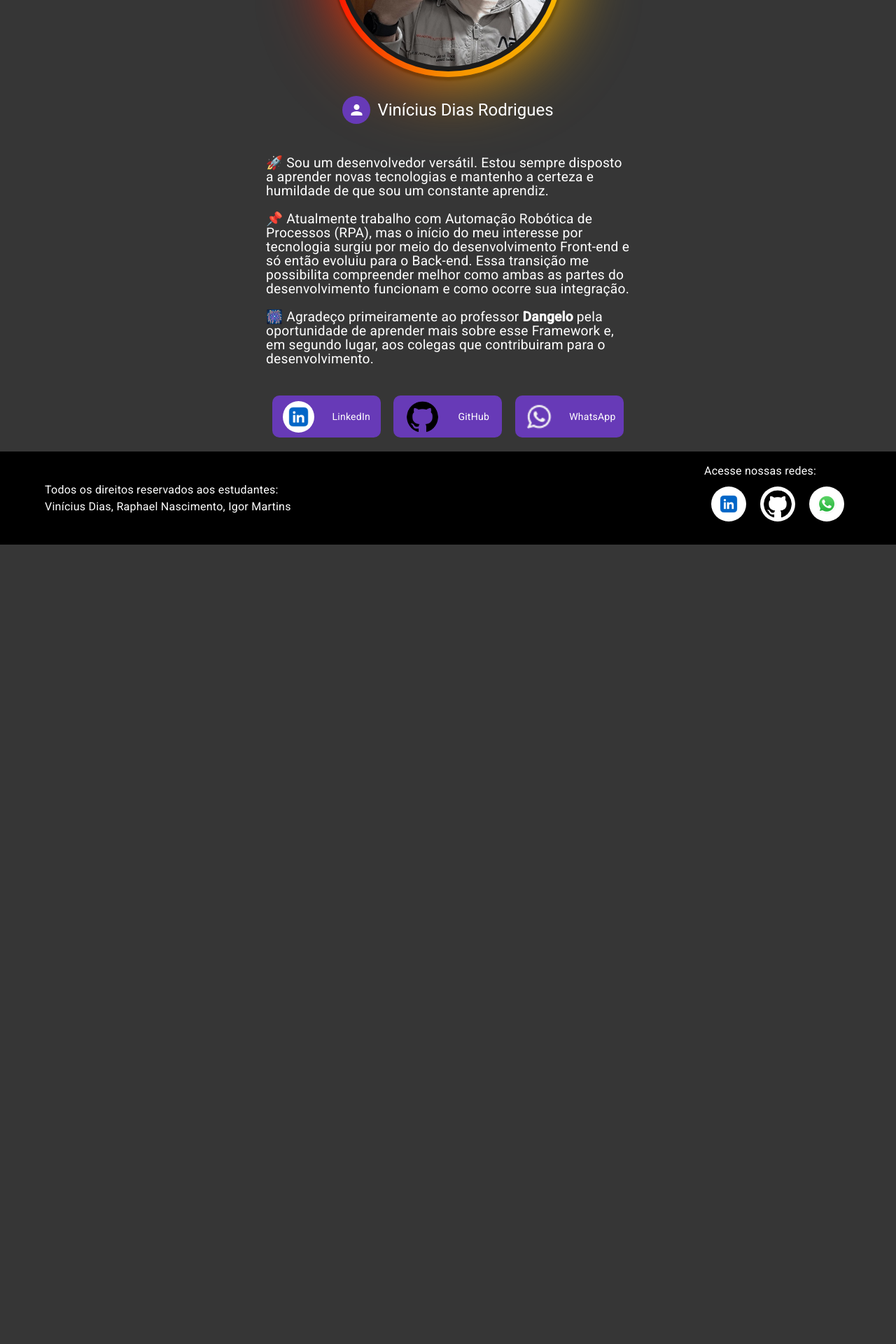
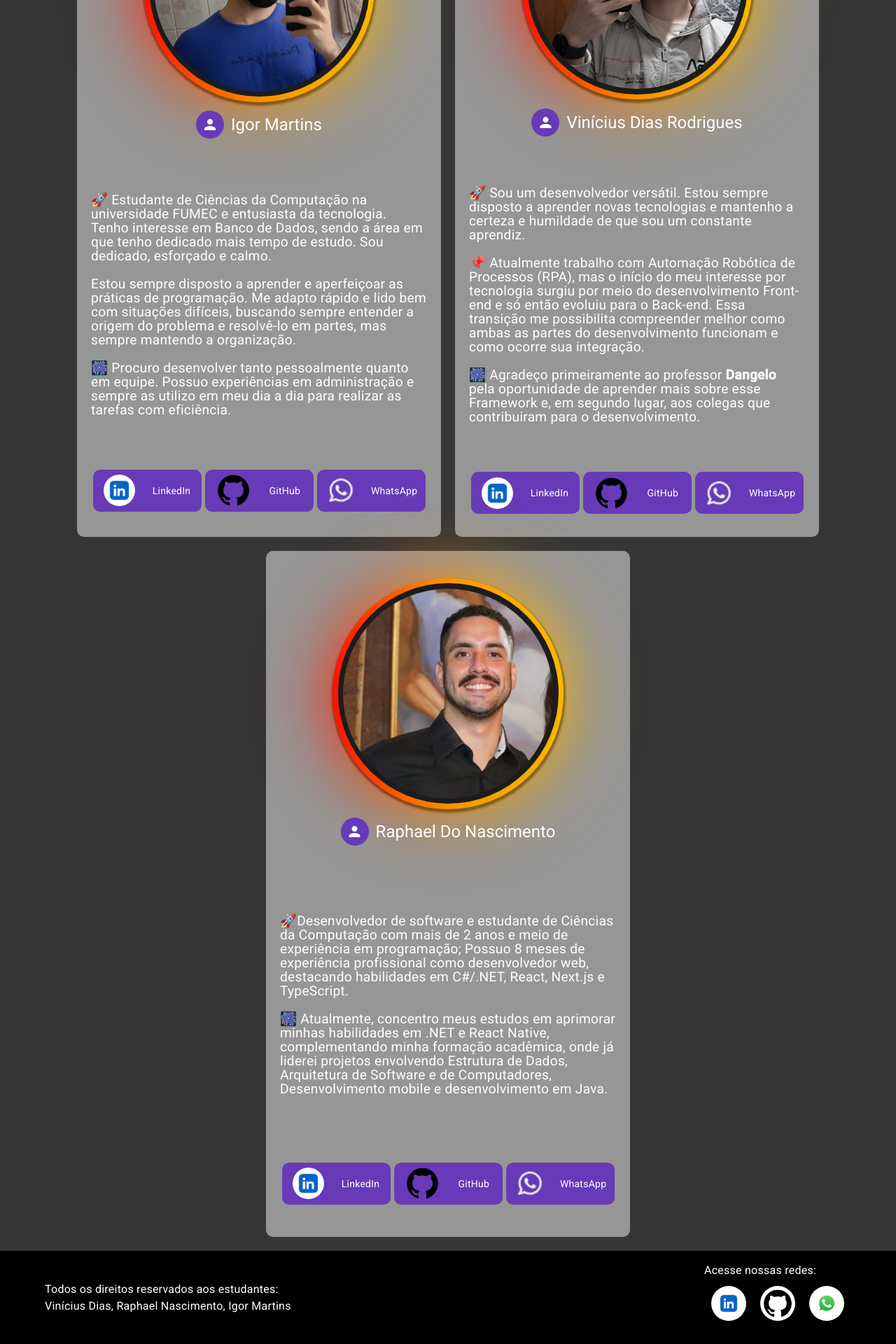
Before and after one commit to Viniddev/Projeto_Fly_With, an Angular app: page /contact in a window 1280 px wide. Shown: the part 297-2217 px from the top of the page at 70% size. Before the commit the page ends 1075 px from the top, so only its background shows below. Built offline with nearby package versions, Linux system fonts and the light colour scheme.

Commit message:
adicionando novos cards ao contact us

```diff
--- a/src/app/Pages/contact-us/contact-us.component.html
+++ b/src/app/Pages/contact-us/contact-us.component.html
@@ -1,5 +1,77 @@
 <section class="conteiner">
   <div class="profile-card">
+    <div class="developer-descriptions">
+      <div class="profile">
+        <div class="conteiner-photo">
+          <img
+            src="../../../assets/imagens/rogi.jpg"
+            alt="desenvolvedor"
+            class="profile-photo"
+          />
+        </div>
+        <h1>
+          <mat-icon
+            class="profile-icon"
+            title="user profile"
+            routerLink="/perfil"
+            >person</mat-icon
+          >
+          Igor Martins
+        </h1>
+      </div>
+      <div class="resume">
+        <p class="description">
+          🚀 Estudante de Ciências da Computação na universidade FUMEC e
+          entusiasta da tecnologia. Tenho interesse em Banco de Dados, sendo a
+          área em que tenho dedicado mais tempo de estudo. Sou dedicado,
+          esforçado e calmo.
+          <br /><br />
+          Estou sempre disposto a aprender e aperfeiçoar as práticas de
+          programação. Me adapto rápido e lido bem com situações difíceis,
+          buscando sempre entender a origem do problema e resolvê-lo em partes,
+          mas sempre mantendo a organização.
+          <br /><br />
+          🎆 Procuro desenvolver tanto pessoalmente quanto em equipe. Possuo
+          experiências em administração e sempre as utilizo em meu dia a dia
+          para realizar as tarefas com eficiência.
+        </p>
+      </div>
+
+      <div class="contacts">
+        <a
+          class="link"
+          href="https://www.linkedin.com/in/igorfm/"
+          target="_blank"
+          ><img
+            src="../../../assets/imagens/linkedin.jpg"
+            alt="linkedin"
+            class="img-icone"
+          />
+          LinkedIn
+        </a>
+        <a class="link" href="https://github.com/Viniddev" target="_blank"
+          ><img
+            src="../../../assets/imagens/github.png"
+            alt="Github"
+            class="img-icone"
+          />
+          GitHub
+        </a>
+        <a class="link" href="https://wa.me/31995542943" target="_blank"
+          ><img
+            src="../../../assets/Icons/whatsapp.png"
+            alt="whatsapp"
+            class="img-icone"
+          />
+          WhatsApp
+        </a>
+      </div>
+    </div>
+  </div>
+
+  <div class="profile-card">
+    <div class="developer-descriptions">
+      <div class="profile">
         <div class="conteiner-photo">
           <img
             src="../../../assets/imagens/Vinícius.jpeg"
@@ -7,30 +79,33 @@
             class="profile-photo"
           />
         </div>
-
-    <div class="developer-descriptions">
         <h1>
-        <mat-icon class="profile-icon" title="user profile" routerLink="/perfil"
+          <mat-icon
+            class="profile-icon"
+            title="user profile"
+            routerLink="/perfil"
             >person</mat-icon
           >
           Vinícius Dias Rodrigues
         </h1>
-
+      </div>
+      <div class="resume">
         <p class="description">
-        🚀 Sou um desenvolvedor versátil. Estou sempre disposto a aprender novas
-        tecnologias e mantenho a certeza e humildade de que sou um constante
-        aprendiz.
+          🚀 Sou um desenvolvedor versátil. Estou sempre disposto a aprender
+          novas tecnologias e mantenho a certeza e humildade de que sou um
+          constante aprendiz.
           <br /><br />
-        📌 Atualmente trabalho com Automação Robótica de Processos (RPA), mas o
-        início do meu interesse por tecnologia surgiu por meio do
+          📌 Atualmente trabalho com Automação Robótica de Processos (RPA), mas
+          o início do meu interesse por tecnologia surgiu por meio do
           desenvolvimento Front-end e só então evoluiu para o Back-end. Essa
           transição me possibilita compreender melhor como ambas as partes do
           desenvolvimento funcionam e como ocorre sua integração.
           <br /><br />
           🎆 Agradeço primeiramente ao professor <strong>Dangelo</strong> pela
-        oportunidade de aprender mais sobre esse Framework e, em segundo lugar,
-        aos colegas que contribuiram para o desenvolvimento.
+          oportunidade de aprender mais sobre esse Framework e, em segundo
+          lugar, aos colegas que contribuiram para o desenvolvimento.
         </p>
+      </div>
 
       <div class="contacts">
         <a
@@ -63,4 +138,71 @@
       </div>
     </div>
   </div>
+
+  <div class="profile-card">
+    <div class="developer-descriptions">
+      <div class="profile">
+        <div class="conteiner-photo">
+          <img
+            src="../../../assets/imagens/rapha.jpg"
+            alt="desenvolvedor"
+            class="profile-photo"
+          />
+        </div>
+        <h1>
+          <mat-icon
+            class="profile-icon"
+            title="user profile"
+            routerLink="/perfil"
+            >person</mat-icon
+          >
+          Raphael Do Nascimento
+        </h1>
+      </div>
+      <div class="resume">
+        <p class="description">
+          🚀Desenvolvedor de software e estudante de Ciências da Computação com
+          mais de 2 anos e meio de experiência em programação; Possuo 8 meses de
+          experiência profissional como desenvolvedor web, destacando
+          habilidades em C#/.NET, React, Next.js e TypeScript.
+          <br /><br />
+          🎆 Atualmente, concentro meus estudos em aprimorar minhas habilidades
+          em .NET e React Native, complementando minha formação acadêmica, onde
+          já liderei projetos envolvendo Estrutura de Dados, Arquitetura de
+          Software e de Computadores, Desenvolvimento mobile e desenvolvimento
+          em Java.
+        </p>
+      </div>
+
+      <div class="contacts">
+        <a
+          class="link"
+          href="https://www.linkedin.com/in/raphaelncp/"
+          target="_blank"
+          ><img
+            src="../../../assets/imagens/linkedin.jpg"
+            alt="linkedin"
+            class="img-icone"
+          />
+          LinkedIn
+        </a>
+        <a class="link" href="https://github.com/Viniddev" target="_blank"
+          ><img
+            src="../../../assets/imagens/github.png"
+            alt="Github"
+            class="img-icone"
+          />
+          GitHub
+        </a>
+        <a class="link" href="https://wa.me/31995542943" target="_blank"
+          ><img
+            src="../../../assets/Icons/whatsapp.png"
+            alt="whatsapp"
+            class="img-icone"
+          />
+          WhatsApp
+        </a>
+      </div>
+    </div>
+  </div>
 </section>
--- a/src/app/Pages/contact-us/contact-us.component.scss
+++ b/src/app/Pages/contact-us/contact-us.component.scss
@@ -2,16 +2,26 @@
   display: flex;
   align-items: center;
   justify-content: center;
-  flex-direction: column;
+  flex-direction: row;
+  gap: 20px;
   padding: 20px;
+  flex-wrap: wrap;
 
   .profile-card {
     display: flex;
     align-items: center;
-    justify-content: center;
+    justify-content: space-between;
     flex-direction: column;
+
     width: 520px;
     gap: 15px;
+    background-color: #969696;
+
+    z-index: 0;
+    box-sizing: border-box;
+    padding: 20px;
+    border-radius: 10px;
+    height: 980px;
 
     .profile-photo {
       width: 300px;
@@ -69,12 +79,16 @@
 
     .developer-descriptions {
       width: 100%;
-
+      height: 100%;
       display: flex;
       align-items: center;
-      justify-content: center;
+      justify-content: space-around;
       flex-direction: column;
       gap: 30px;
+
+      .profile {
+        gap: 30px;
+      }
 
       h1 {
         display: flex;
```
Also changed, not shown: src/assets/imagens/rapha.jpg (added), src/assets/imagens/rogi.jpg (added). Lines whose indentation alone changed are shown as unchanged.
